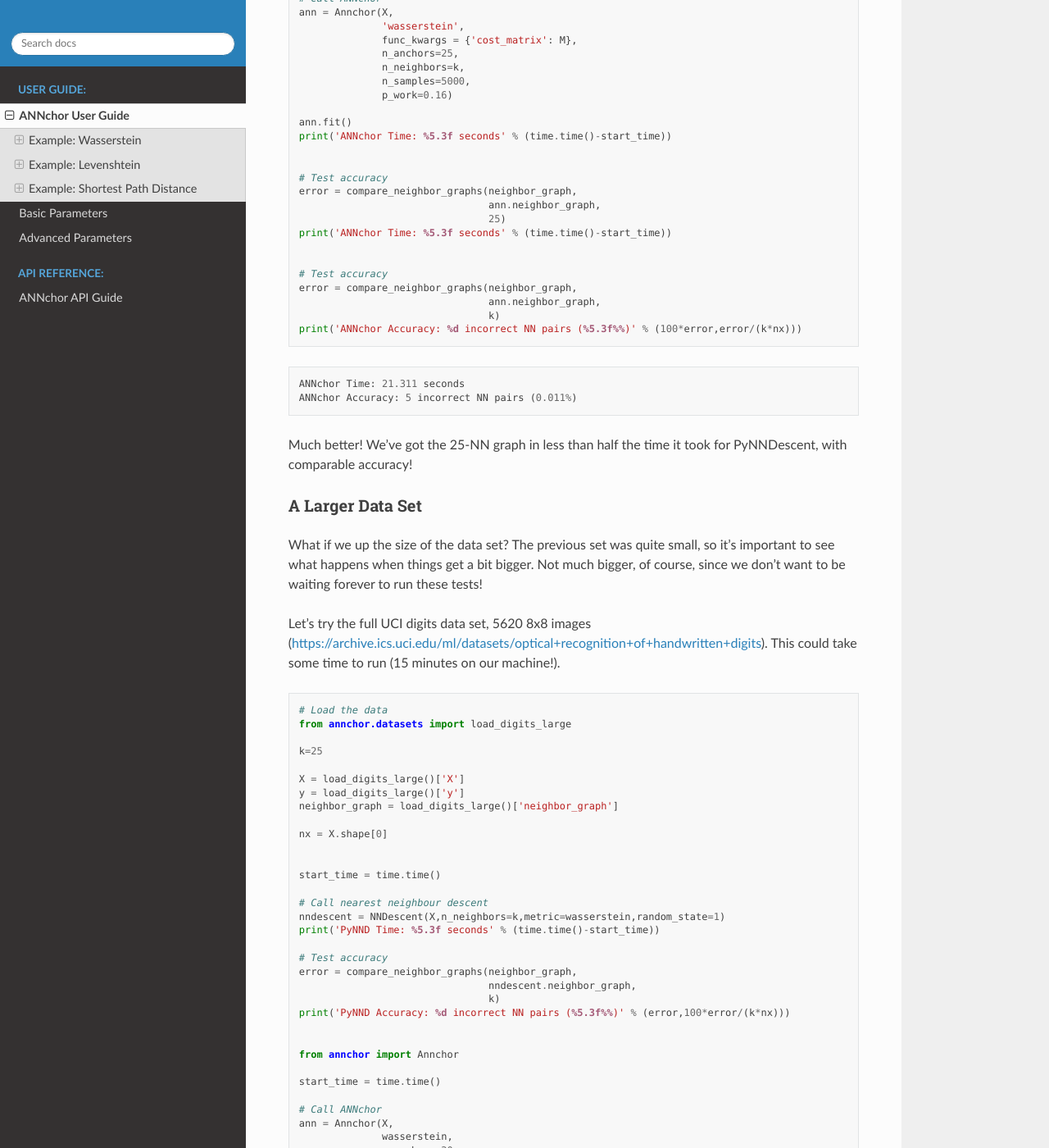
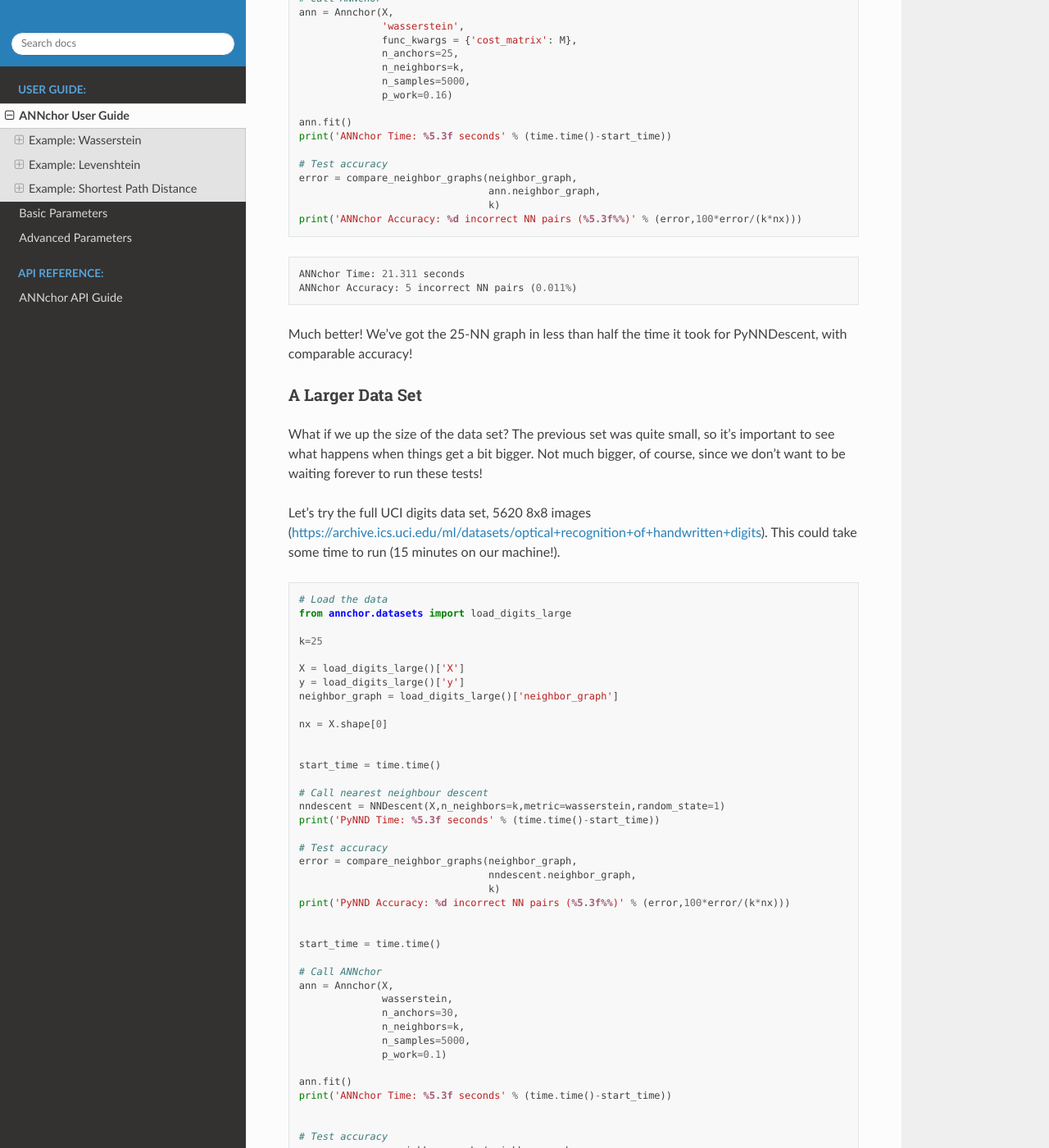
Before and after one commit to gchq/annchor, a Sphinx documentation site: the page built from doc/user_guide.rst, in a window 1280 px wide and 1400 px high, scrolled down 3554 px. Shown: the whole window at 82% size. Built offline with Sphinx 7.4.7 and the Read the Docs theme 2.0.0, drawn with Linux system fonts in a browser that asks for light colours; some of the changed text lies outside the part shown.

Commit message:
updated docs

```diff
--- a/doc/user_guide.rst
+++ b/doc/user_guide.rst
@@ -154,7 +154,7 @@
 
     @njit()
     def wasserstein(x, y):
-      return kantorovich(x, y, cost=M)
+        return kantorovich(x, y, cost=M)
 
     start_time = time.time()
 
@@ -197,19 +197,11 @@
     ann.fit()
     print('ANNchor Time: %5.3f seconds' % (time.time()-start_time))
 
-
-    # Test accuracy
-    error = compare_neighbor_graphs(neighbor_graph,
-                                    ann.neighbor_graph,
-                                    25)
-    print('ANNchor Time: %5.3f seconds' % (time.time()-start_time))
-
-
     # Test accuracy
     error = compare_neighbor_graphs(neighbor_graph,
                                     ann.neighbor_graph,
                                     k)
-    print('ANNchor Accuracy: %d incorrect NN pairs (%5.3f%%)' % (100*error,error/(k*nx)))
+    print('ANNchor Accuracy: %d incorrect NN pairs (%5.3f%%)' % (error,100*error/(k*nx)))
 
 .. parsed-literal::
 
@@ -255,8 +247,6 @@
                                     k)
     print('PyNND Accuracy: %d incorrect NN pairs (%5.3f%%)' % (error,100*error/(k*nx)))
 
-
-    from annchor import Annchor
 
     start_time = time.time()
 
@@ -464,8 +454,6 @@
 
 .. code:: python3
 
-    from annchor import Annchor
-
     start_time = time.time()
     ann = Annchor(X,
                   'levenshtein',
```
Also changed, not shown: 4 other files.
